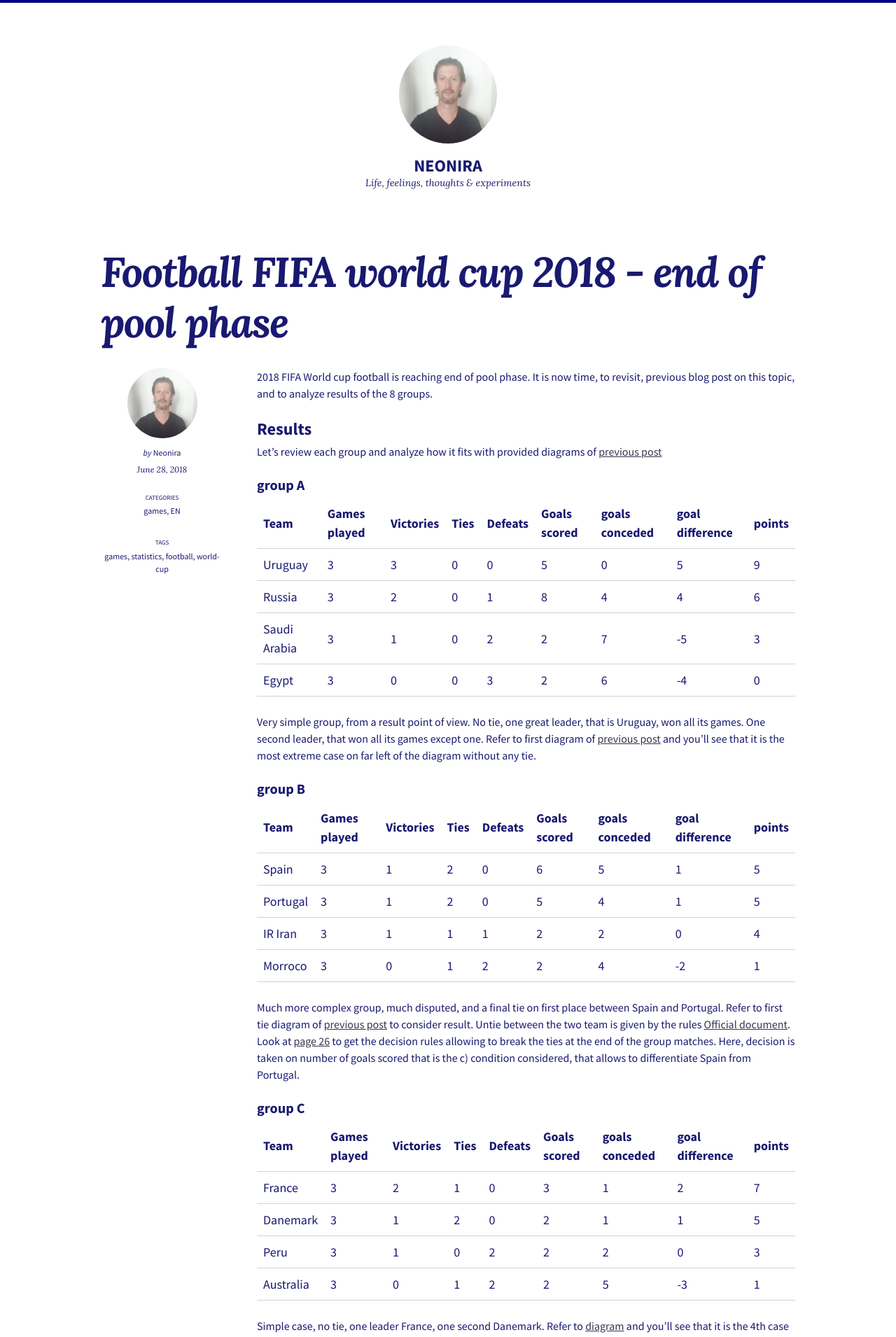
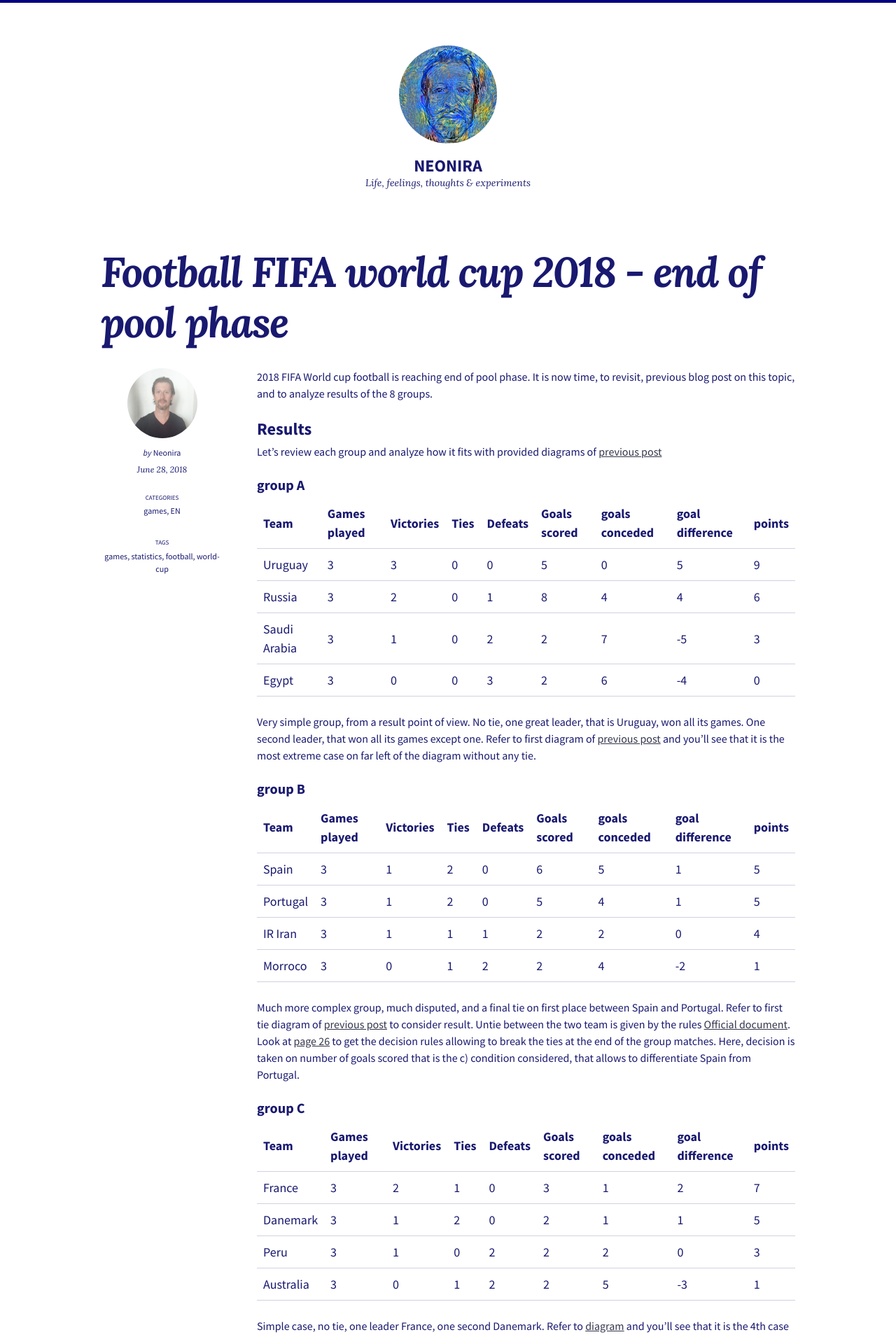
Before and after one commit to neonira/neonira.github.io, a Jekyll site: the page built from _posts/2018-06-28-FIFA-worldCup-2018.md, in a window 1280 px wide. Shown: the top 1910 px of the page at 70% size. Built offline with Jekyll 4.4.1, drawn with Linux system fonts in a browser that asks for light colours; nearby versions of some CDN libraries; comment, search, counter and statistics services are not loaded.

```diff
--- a/_config.yml
+++ b/_config.yml
@@ -20,7 +20,7 @@
 description: "Life, feelings, thoughts & experiments"
 baseurl: # the subpath of your site, e.g. "/blog"
 url: https://neonira.github.io # the base hostname & protocol for your site e.g. "https://mmistakes.github.io"
-logo: /images/neonira.png # path of site logo, e.g. "/images/logo.png"
+logo: /images/neonira-vg.jpg # path of site logo, e.g. "/images/logo.png"
 date_format: "%B %-d, %Y"
 read_time: # reading time estimates, e.g. true
 words_per_minute: # 200
@@ -34,7 +34,7 @@
 disqus:
   shortname: neonira # Disqus shortname, e.g. "my_disqus_shortname"
 twitter:
-  username: # site's Twitter username, e.g. "mmistakes"
+  username: neonira # site's Twitter username, e.g. "mmistakes"
 
 
 site:
@@ -52,7 +52,7 @@
   path: atom.xml
 
 # Pagination - https://jekyllrb.com/docs/pagination/
-paginate: 5
+paginate: 9
 paginate_path: /page:num/
 
 # Search
@@ -96,7 +96,7 @@
   name: neonira
   picture: /images/neonira.png
   email: neonira@gmail.com
-  twitter:
+  twitter: neonira
   links:
     - title:
       url:
```
Also changed, not shown: _posts/2018-06-28-FIFA-worldCup-2018.md (+1 -0 lines), images/neonira-vg.jpg (added).
